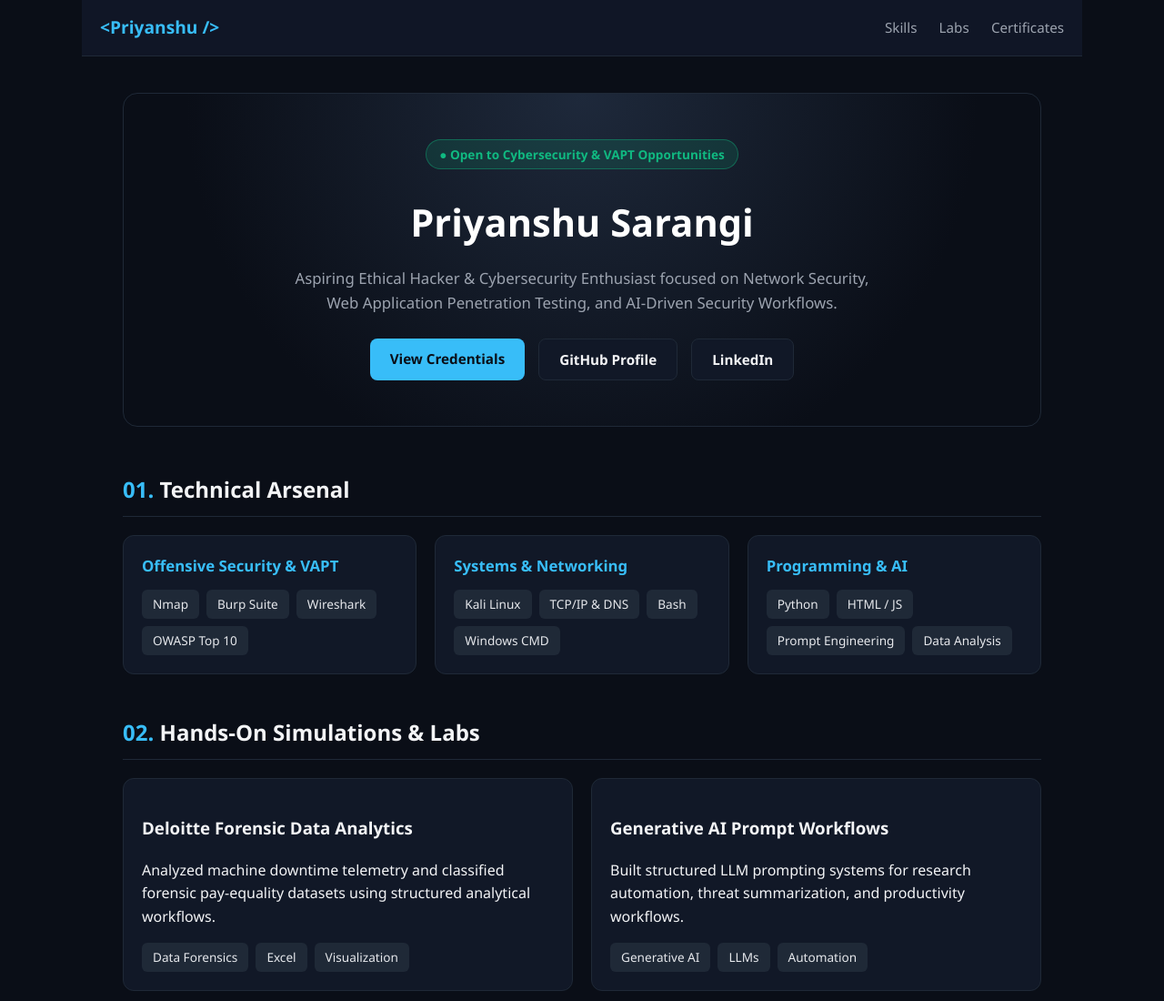
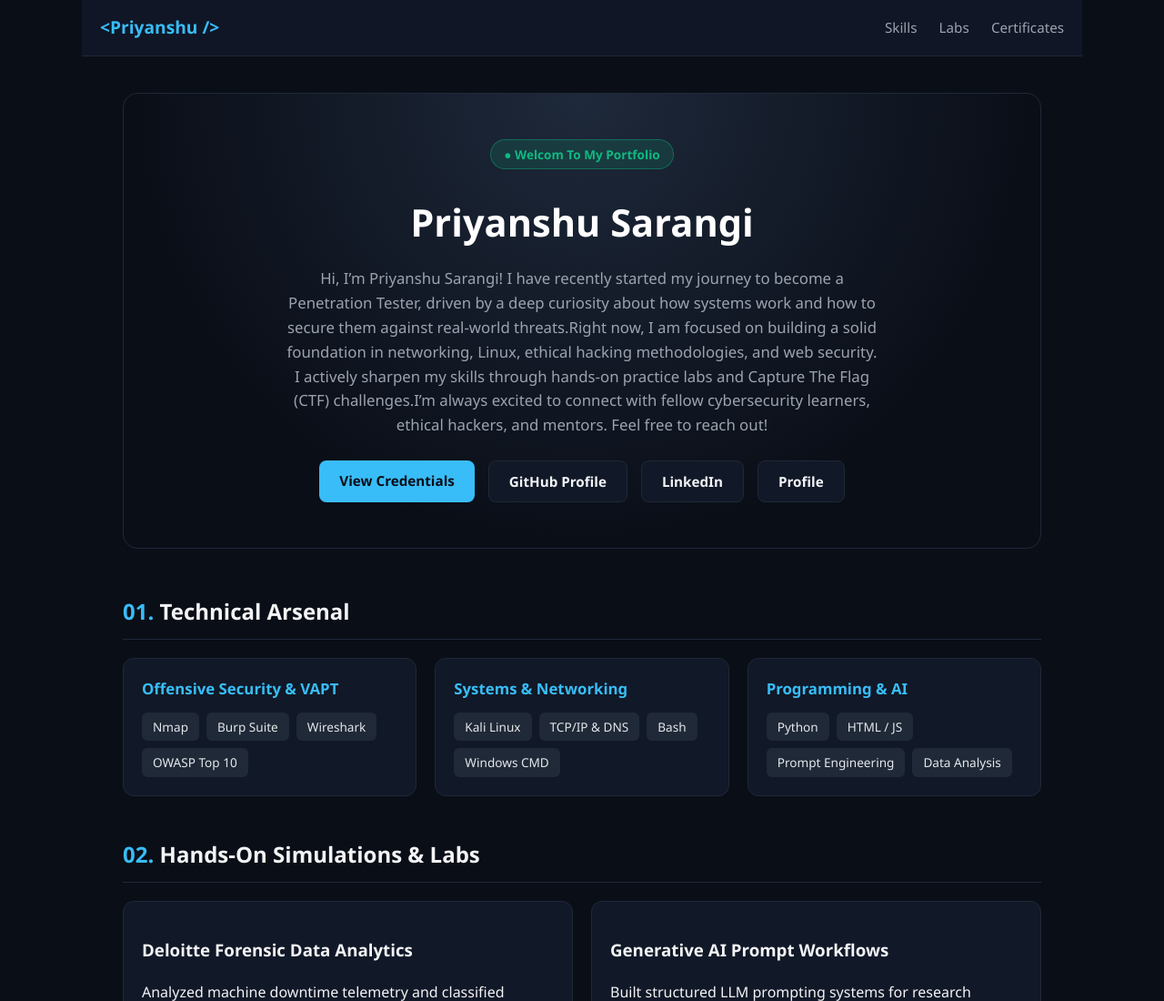
Before and after one commit to Priyanshu-sarangi/Priyanshu-Sarangi.github.io, a plain HTML site: page index.html in a window 1280 px wide. Shown: the top 1100 px of the page at 91% size. Drawn offline with Linux system fonts and the light colour scheme.

Commit message:
Update index.html

```diff
--- a/index.html
+++ b/index.html
@@ -55,13 +55,14 @@
 
   <div class="container">
     <section class="hero">
-      <div class="status-pill">● Open to Cybersecurity & VAPT Opportunities</div>
+      <div class="status-pill">● Welcom To My Portfolio</div>
       <h1>Priyanshu Sarangi</h1>
-      <p>Aspiring Ethical Hacker & Cybersecurity Enthusiast focused on Network Security, Web Application Penetration Testing, and AI-Driven Security Workflows.</p>
+      <p>Hi, I’m Priyanshu Sarangi! I have recently started my journey to become a Penetration Tester, driven by a deep curiosity about how systems work and how to secure them against real-world threats.Right now, I am focused on building a solid foundation in networking, Linux, ethical hacking methodologies, and web security. I actively sharpen my skills through hands-on practice labs and Capture The Flag (CTF) challenges.I’m always excited to connect with fellow cybersecurity learners, ethical hackers, and mentors. Feel free to reach out!</p>
       <div class="cta-group">
         <a href="#certificates" class="btn btn-primary">View Credentials</a>
         <a href="https://github.com" target="_blank" rel="noopener noreferrer" class="btn btn-outline">GitHub Profile</a>
         <a href="https://linkedin.com" target="_blank" rel="noopener noreferrer" class="btn btn-outline">LinkedIn</a>
+        <a href="https://www.credly.com/users/priyanshu-sarangi/badges/credly"  target="_blank" rel="noopener noreferrer" class="btn btn-outline">Profile</a>
       </div>
     </section>
 
```
